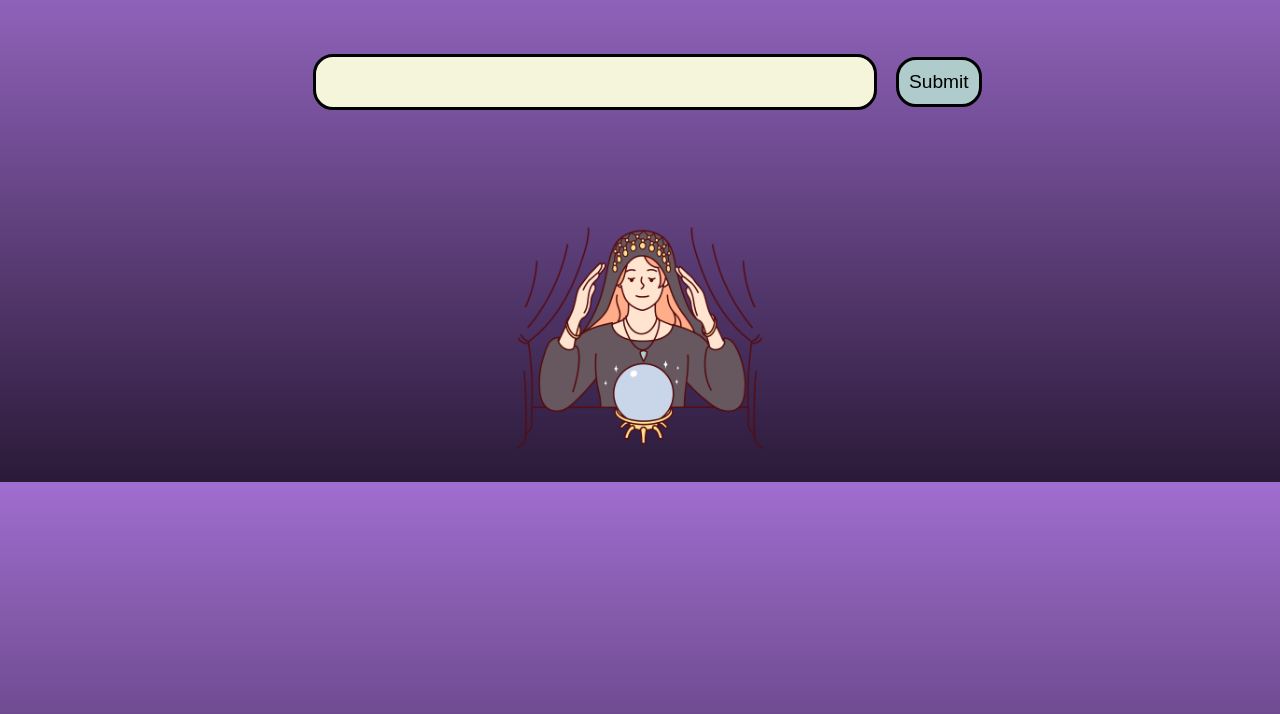
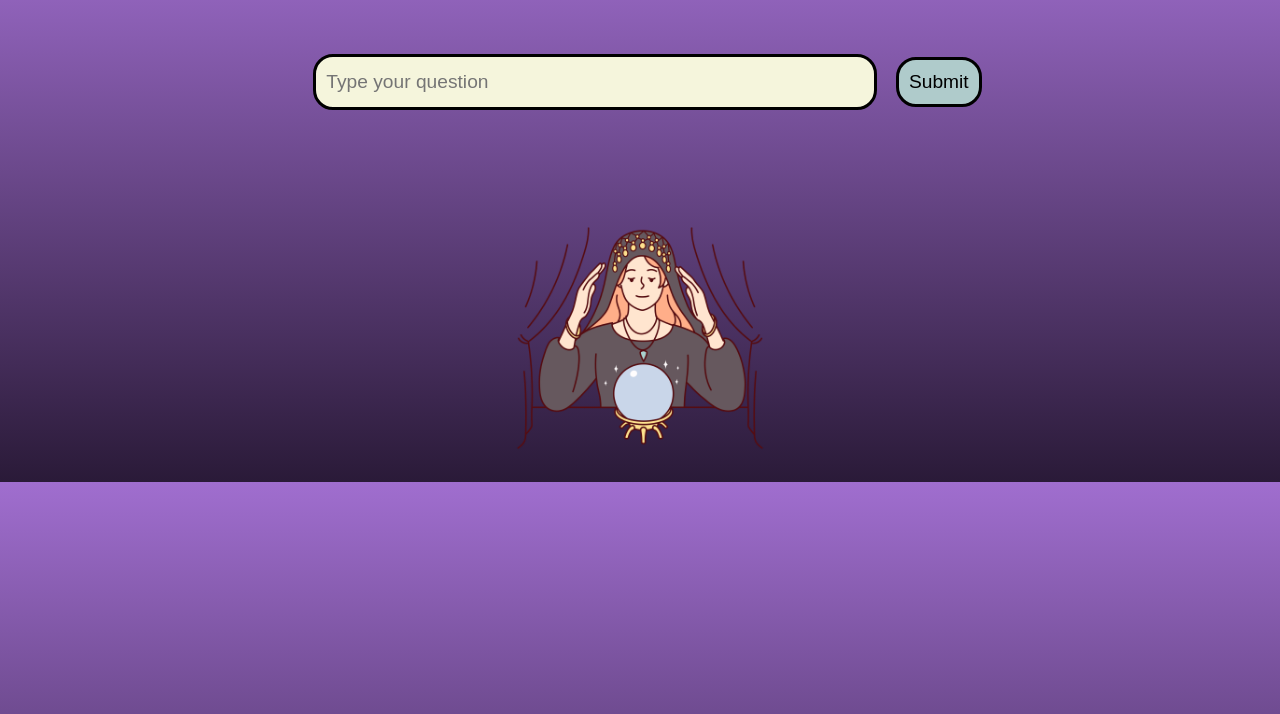
Before and after one commit to DigitalLancer/fortune-teller, a plain HTML site: page index.html in a window 1280 px wide. Shown: the part 80-794 px from the top of the page. Drawn offline with Linux system fonts and the light colour scheme; a web font is replaced by a local one.

Commit message:
Add files via upload

```diff
--- a/index.html
+++ b/index.html
@@ -9,17 +9,16 @@
 </head>
 <body>
   <h1>Ask me a Yes or No question</h1>
-  <div class="container">
+  <form class="container">
     <div id="input">
-      <input type="text" class="textField" id="question">
+      <input type="text" class="textField" id="question" placeholder="Type your question">
       <button type="submit">Submit</button>
     </div>
     <p class="answer">NO</p>
     <div class="fortuneTeller">
      <img src="Fortune teller.png" class="fortuneTeller-img" alt="">
     </div>
-
-  </div>
+  </form>
   <script src="script.js"></script>
 </body>
 </html>
```
